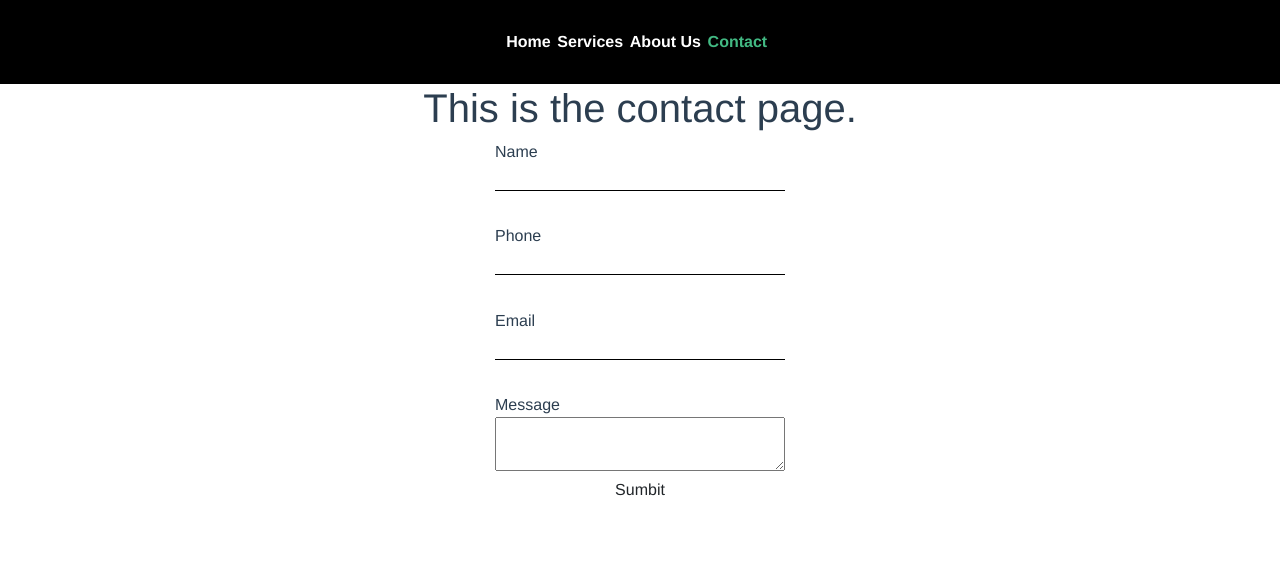
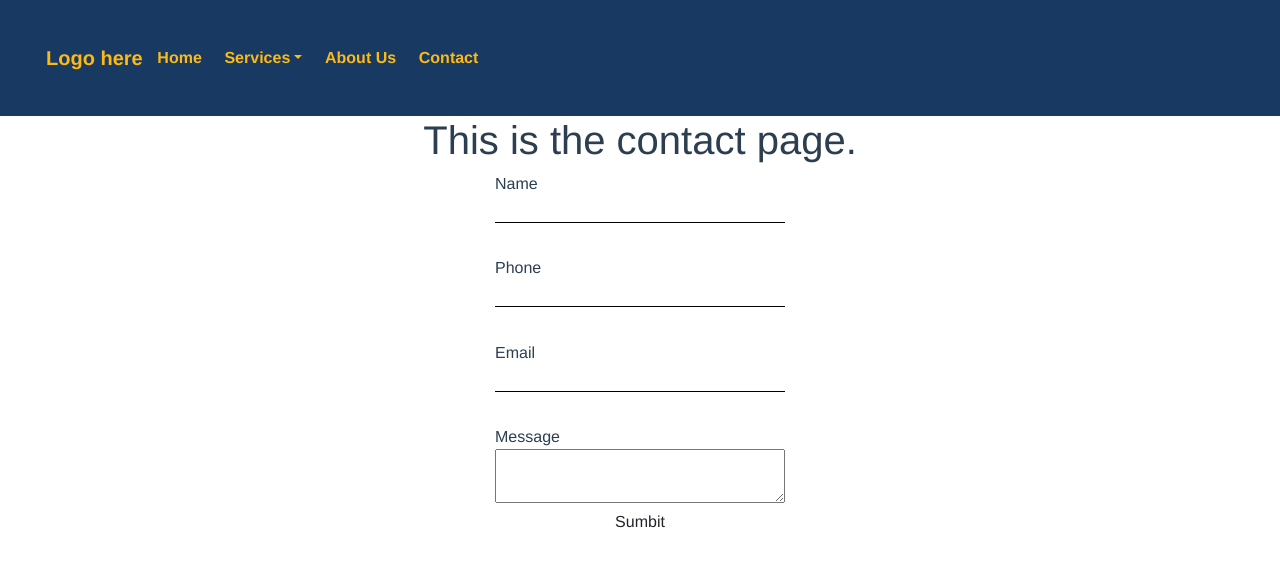
Before and after one commit to L-Garay/Noble-Intent, a Vue app: page /contact in a window 1280 px wide. Shown: the top 566 px of the page. Built offline with nearby package versions, Linux system fonts and the light colour scheme.

Commit message:
working on navbar

```diff
--- a/src/App.vue
+++ b/src/App.vue
@@ -1,10 +1,50 @@
 <template>
   <div id="app">
     <div id="nav">
-      <router-link to="/">Home</router-link>
-      <router-link to="/services">Services</router-link>
-      <router-link to="/about">About Us</router-link>
-      <router-link to="/contact">Contact</router-link>
+      <nav class="navbar navbar-expand-lg">
+        <a class="navbar-brand" href="#">Logo here</a>
+        <button
+          class="navbar-toggler"
+          type="button"
+          data-toggle="collapse"
+          data-target="#navbarNavDropdown"
+          aria-controls="navbarNavDropdown"
+          aria-expanded="false"
+          aria-label="Toggle navigation"
+        >
+          <span class="navbar-toggler-icon"></span>
+        </button>
+        <div class="collapse navbar-collapse" id="navbarNavDropdown">
+          <ul class="navbar-nav">
+            <li class="nav-item active">
+              <router-link to="/" class="nav-link">Home</router-link>
+            </li>
+            <li class="nav-item dropdown">
+              <a
+                class="nav-link dropdown-toggle"
+                href="#"
+                id="navbarDropdownMenuLink"
+                role="button"
+                data-toggle="dropdown"
+                aria-haspopup="true"
+                aria-expanded="false"
+              >Services</a>
+              <div class="dropdown-menu" aria-labelledby="navbarDropdownMenuLink">
+                <router-link to="/group-therapy" class="dropdown-item">Group Therapy</router-link>
+                <router-link to="/parents" class="dropdown-item">Parent Education Groups</router-link>
+                <router-link to="/training" class="dropdown-item">Training and Consultation</router-link>
+                <router-link to="/clinical" class="dropdown-item">Clinical Supervision</router-link>
+              </div>
+            </li>
+            <li class="nav-item">
+              <router-link to="/about" class="nav-link">About Us</router-link>
+            </li>
+            <li class="nav-item">
+              <router-link to="/contact" class="nav-link">Contact</router-link>
+            </li>
+          </ul>
+        </div>
+      </nav>
     </div>
     <router-view />
   </div>
@@ -19,18 +59,18 @@
   color: #2c3e50;
 }
 
+/* Styling the Navbar */
 #nav {
   padding: 30px;
-  background-color: black;
+  background-color: rgb(24, 57, 98);
 }
-
 #nav a {
   font-weight: bold;
-  color: white;
+  color: rgb(253, 186, 20);
   margin: 0 5pt 0 0;
 }
-
 #nav a.router-link-exact-active {
-  color: #42b983;
+  color: rgb(253, 186, 20);
+  /* color: rgb(131, 196, 66); */
 }
 </style>
--- a/src/router/index.js
+++ b/src/router/index.js
@@ -7,7 +7,13 @@ import About from "../views/About.vue";
 // @ts-ignore
 import Contact from "../views/Contact.vue";
 // @ts-ignore
-import Services from "../views/Services.vue";
+import Clinical from "../views/ClinicalSupervision.vue";
+// @ts-ignore
+import GroupTherapy from "../views/GroupTherapy.vue";
+// @ts-ignore
+import Parents from "../views/ParentEducation.vue";
+// @ts-ignore
+import Training from "../views/TrainingConsultation.vue";
 
 Vue.use(VueRouter);
 
@@ -28,9 +34,24 @@ const routes = [
     component: Contact
   },
   {
-    path: "/services",
-    name: "Services",
-    component: Services
+    path: "/clinical",
+    name: "ClinicalSupervision",
+    component: Clinical
+  },
+  {
+    path: "/group-therapy",
+    name: "GroupTherapy",
+    component: GroupTherapy
+  },
+  {
+    path: "/parents",
+    name: "ParentEducation",
+    component: Parents
+  },
+  {
+    path: "/training",
+    name: "TrainingConsultation",
+    component: Training
   }
 ];
 
--- /dev/null
+++ b/src/views/ClinicalSupervision.vue
@@ -0,0 +1,18 @@
+<template>
+  <div class="container-fluid" id="services">
+    <div class="row">
+      <div class="col-12">
+        <h1>This is the clinical page.</h1>
+      </div>
+    </div>
+  </div>
+</template>
+
+<script>
+export default {
+  name: "ClinicalSupervision"
+};
+</script>
+
+<style>
+</style>
--- a/src/views/Contact.vue
+++ b/src/views/Contact.vue
@@ -6,7 +6,7 @@
       </div>
     </div>
     <div class="row justify-content-center align-items-center">
-      <div class="col-3">
+      <div class="col-12 col-sm-3">
         <div>
           <form id="contact-form" @submit.prevent="sendEmail">
             <label>Name</label>
--- /dev/null
+++ b/src/views/GroupTherapy.vue
@@ -0,0 +1,18 @@
+<template>
+  <div class="container-fluid" id="services">
+    <div class="row">
+      <div class="col-12">
+        <h1>This is the GroupTherapy page.</h1>
+      </div>
+    </div>
+  </div>
+</template>
+
+<script>
+export default {
+  name: "GroupTherapy"
+};
+</script>
+
+<style>
+</style>
--- /dev/null
+++ b/src/views/ParentEducation.vue
@@ -0,0 +1,18 @@
+<template>
+  <div class="container-fluid" id="services">
+    <div class="row">
+      <div class="col-12">
+        <h1>This is the parent page.</h1>
+      </div>
+    </div>
+  </div>
+</template>
+
+<script>
+export default {
+  name: "ParentEducation"
+};
+</script>
+
+<style>
+</style>
--- a/src/views/Services.vue
+++ /dev/null
@@ -1,18 +0,0 @@
-<template>
-  <div class="container-fluid" id="services">
-    <div class="row">
-      <div class="col-12">
-        <h1>This is the services page.</h1>
-      </div>
-    </div>
-  </div>
-</template>
-
-<script>
-export default {
-  name: "Services"
-};
-</script>
-
-<style>
-</style>
--- /dev/null
+++ b/src/views/TrainingConsultation.vue
@@ -0,0 +1,18 @@
+<template>
+  <div class="container-fluid" id="services">
+    <div class="row">
+      <div class="col-12">
+        <h1>This is the training page.</h1>
+      </div>
+    </div>
+  </div>
+</template>
+
+<script>
+export default {
+  name: "TrainingConsultation"
+};
+</script>
+
+<style>
+</style>
```
Also changed, not shown: 1 other file (tests, documents, lock files or other folders).
